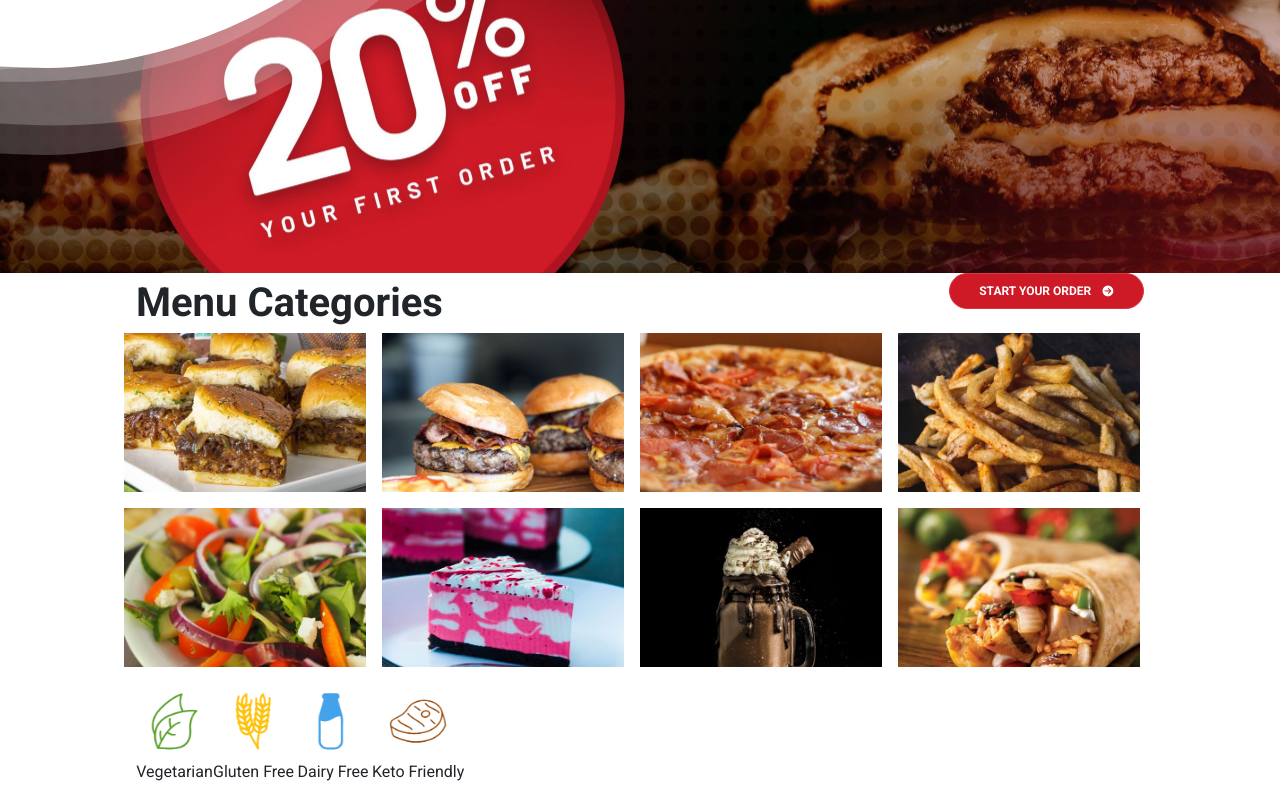
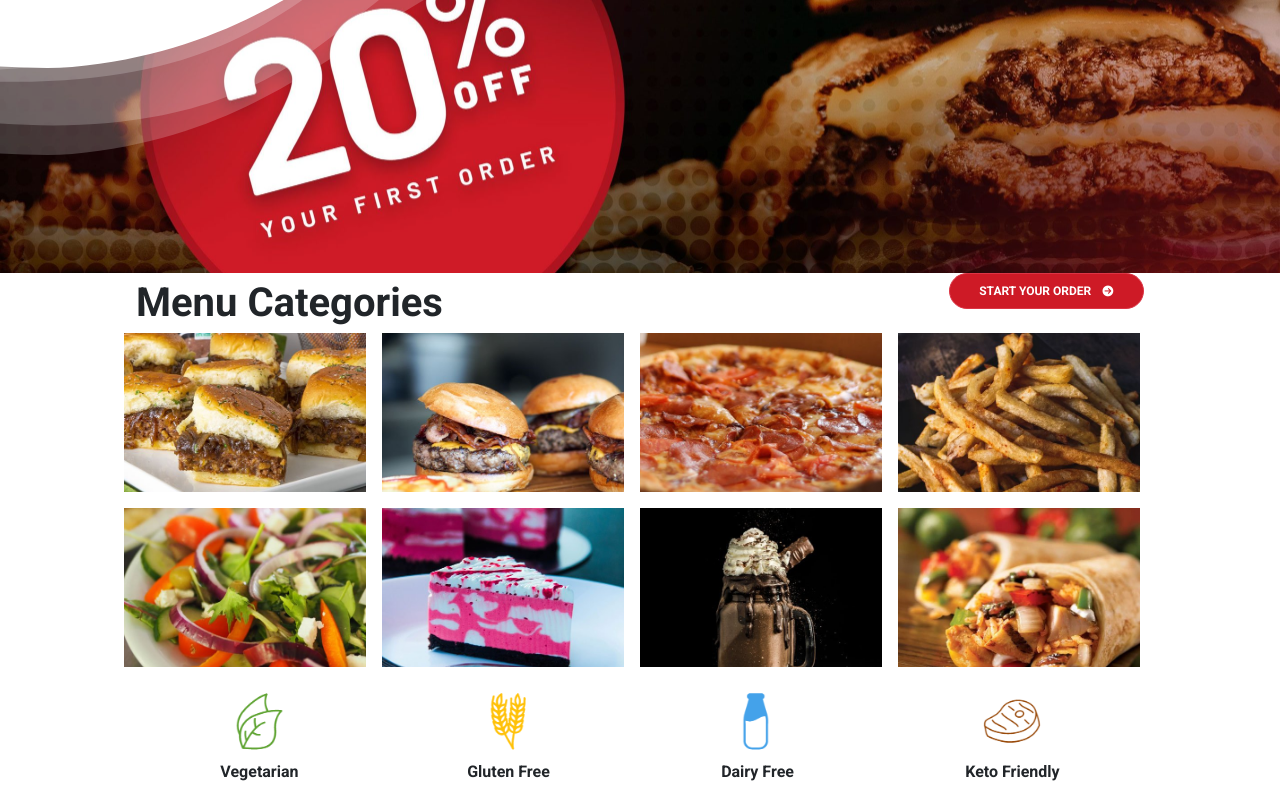
Before and after one commit to br4nc4/proj-html-vuejs, a Vue app: page / in a window 1280 px wide. Shown: the part 2047-2847 px from the top of the page. Built offline with nearby package versions, Linux system fonts and the light colour scheme.

Commit message:
font weight 700

```diff
--- a/src/components/MenuCategories.vue
+++ b/src/components/MenuCategories.vue
@@ -42,8 +42,8 @@
                     </div>
             </div>
 
-            <!-- 4 ICONE -->
-            <div class="d-flex align-items-center">
+            <!-- 4 ICONE LEAF CORN MILK MEAT -->
+            <div class="d-flex align-items-center justify-content-around">
                 <div class="icons">
                     <img src="/img/leaf.png" alt="">
                     <p>Vegetarian</p>
@@ -109,5 +109,6 @@
     }
     .icons{
         text-align: center;
+        font-weight: 700;
     }
 </style>
```
